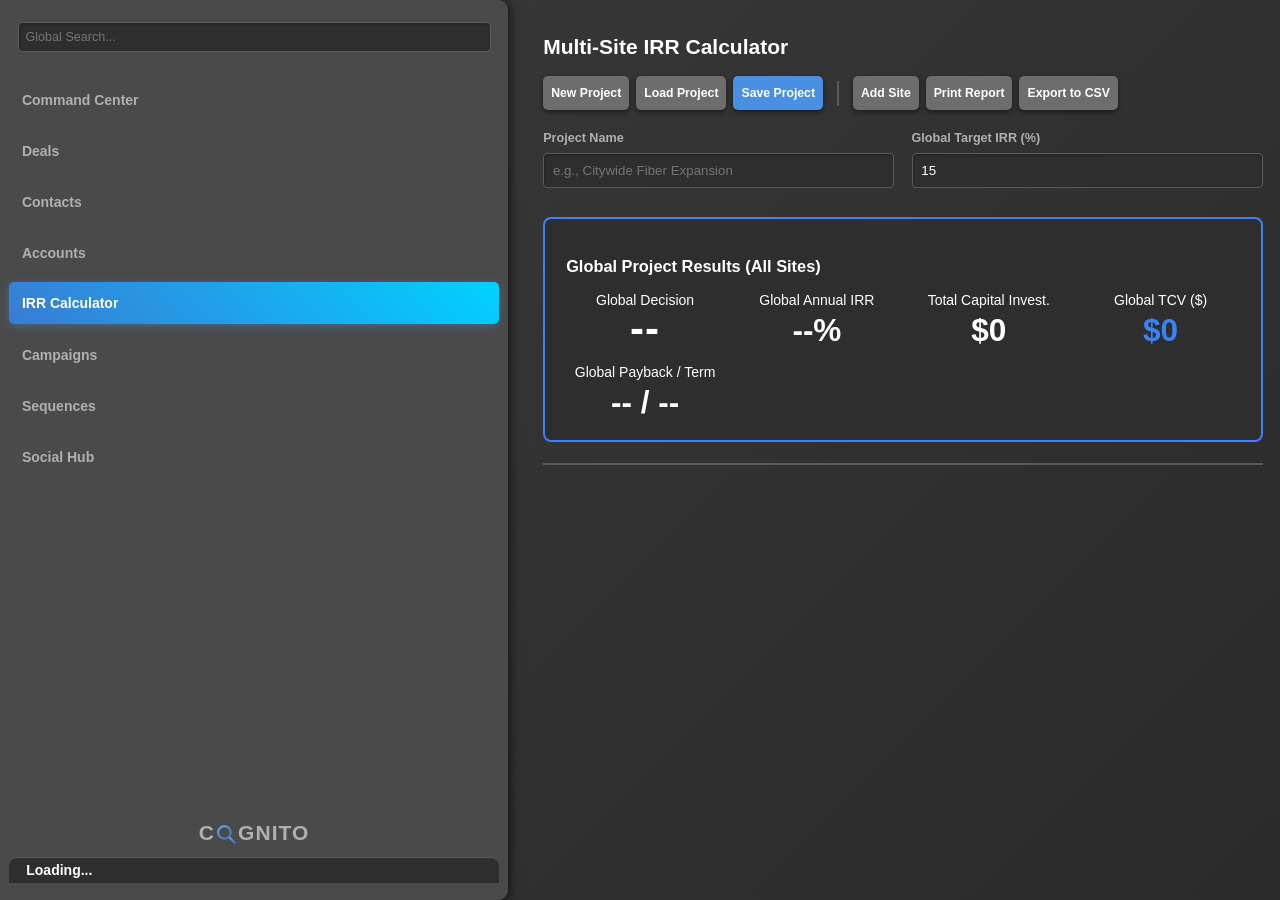
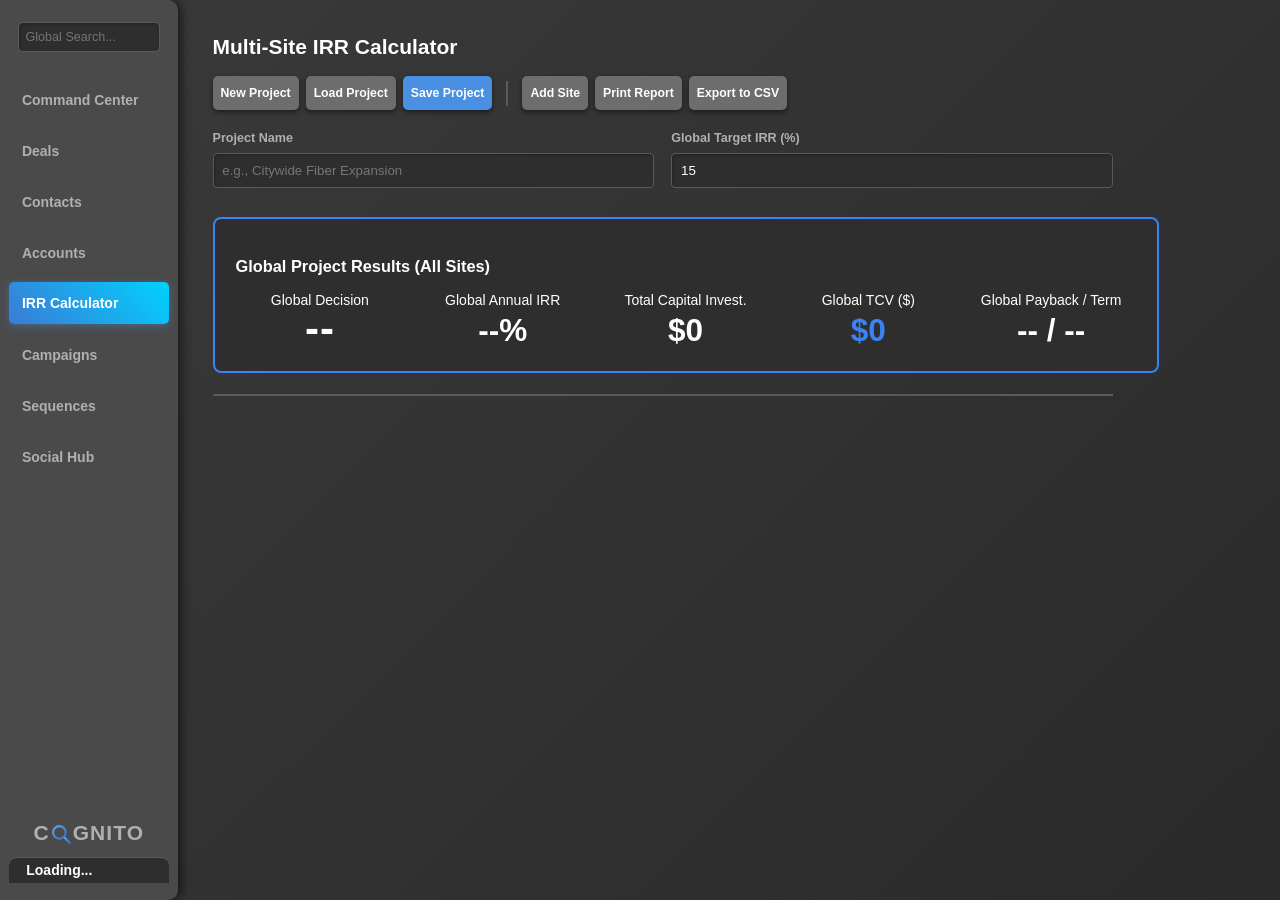

Make left-rail toast notifications wrap inside their container.

--- a/css/style.css
+++ b/css/style.css
@@ -3664,25 +3664,43 @@ body.theme-green .marketing-indicator {
 /* Toast container positioning */
 .toast-container {
     position: fixed;
-    top: 380px; /* Adjust as needed to position below the navigation bar */
-    left: 510px;
-    z-index: 1000;
+    bottom: 12rem;
+    left: 1.5rem;
+    z-index: 9999;
     display: flex;
     flex-direction: column;
-    align-items: flex-start; /* Aligns toasts to the right side */
+    align-items: stretch;
     gap: 0.5rem;
+    width: min(20rem, calc(100vw - 2rem));
+    max-width: calc(100vw - 2rem);
+    min-width: 0;
+    pointer-events: none;
 }
 
 /* Base toast style (no background box) */
 .toast {
-    color: #fff; /* Default text color, will be overridden by type */
+    color: #fff;
     padding: 0.5rem .5rem;
     font-weight: bold;
     opacity: 1;
     transform: translateY(0);
     transition: opacity 0.5s ease-in-out, transform 0.5s ease-in-out;
-    background-color: transparent; /* Remove the background color */
-    box-shadow: none; /* Remove the box shadow */
+    background-color: transparent;
+    box-shadow: none;
+    width: 100%;
+    max-width: 100%;
+    min-width: 0;
+    box-sizing: border-box;
+    line-height: 1.35;
+    overflow-wrap: anywhere;
+    word-break: break-word;
+}
+
+.toast-message {
+    display: block;
+    min-width: 0;
+    overflow-wrap: anywhere;
+    word-break: break-word;
 }
 
 /* Success and Error colors */
@@ -3696,6 +3714,10 @@ body.theme-green .marketing-indicator {
 
 .toast-info {
     color: var(--primary-blue); /* Blue color for info messages */
+}
+
+.toast-warning {
+    color: var(--warning-color, #f59e0b);
 }
 
 /* Hide toast on transition */
